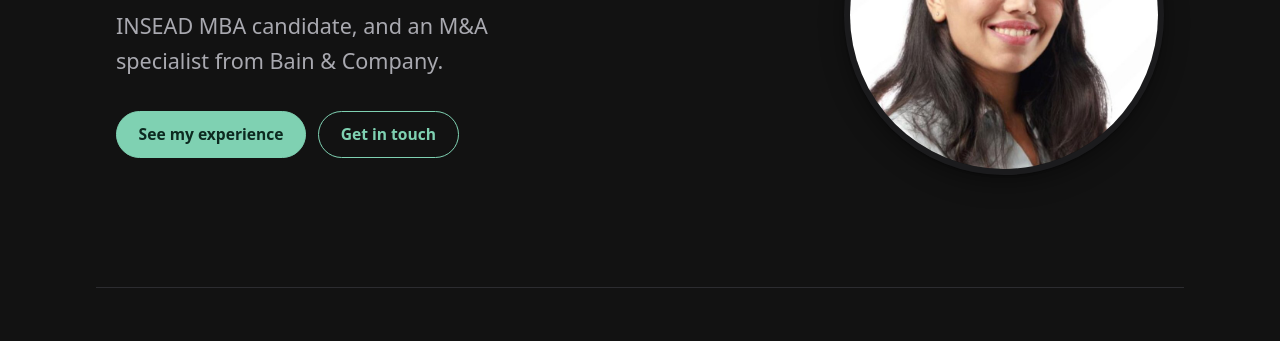
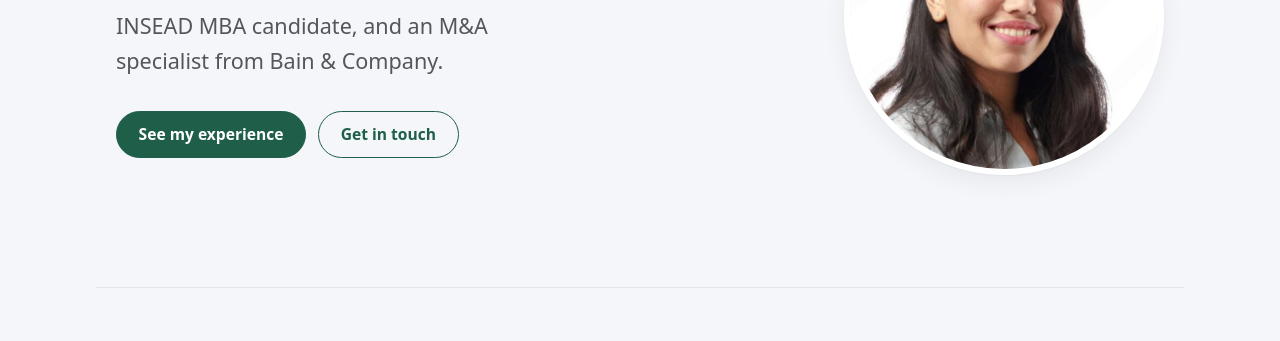
Before and after one commit to navyafis/Insead, a plain HTML site: page index.html in a window 1280 px wide. Shown: the part 306-647 px from the top of the page. Drawn offline with Linux system fonts and the dark colour scheme.

Commit message:
Always use the cool grey theme, even in system dark mode
Co-Authored-By: Claude Opus 5.5 <noreply@anthropic.com>
Claude-Session: https://claude.ai/code/session_01SwxmK1E1K1iMWgR6x9E99Q

```diff
--- a/index.html
+++ b/index.html
@@ -12,9 +12,8 @@
   <title>Navya Agarwal · INSEAD MBA · M&amp;A at Bain &amp; Company</title>
   <meta name="description" content="Navya Agarwal is an INSEAD MBA candidate (Class of July 2027) who spent four years in Bain &amp; Company's Mergers &amp; Acquisitions practice.">
   <meta name="author" content="Navya Agarwal">
-  <meta name="theme-color" content="#f4f6f9" media="(prefers-color-scheme: light)">
-  <meta name="theme-color" content="#121212" media="(prefers-color-scheme: dark)">
-  <meta name="color-scheme" content="light dark">
+  <meta name="theme-color" content="#f4f6f9">
+  <meta name="color-scheme" content="light">
 
   <!-- Open Graph (Facebook, LinkedIn, WhatsApp, Slack…) -->
   <meta property="og:type" content="website">
--- a/styles.css
+++ b/styles.css
@@ -25,18 +25,9 @@
   --gutter: 1.25rem;
 }
 
-@media (prefers-color-scheme: dark) {
-  :root {
-    --bg: #121212;
-    --surface: #1b1b1d;
-    --text: #ececec;
-    --muted: #a9a9b0;
-    --border: #2c2c30;
-    --accent: #7fd1b2;
-    --accent-contrast: #0d2a20;
-    --shadow: 0 1px 2px rgba(0, 0, 0, 0.3), 0 8px 24px rgba(0, 0, 0, 0.35);
-  }
-}
+/* Dark mode is switched off so the site always shows the cool grey theme.
+   To turn it back on, wrap a copy of the :root block above in
+   @media (prefers-color-scheme: dark) { ... } with darker colors. */
 
 /* ---------- Base ---------- */
 *,
```
